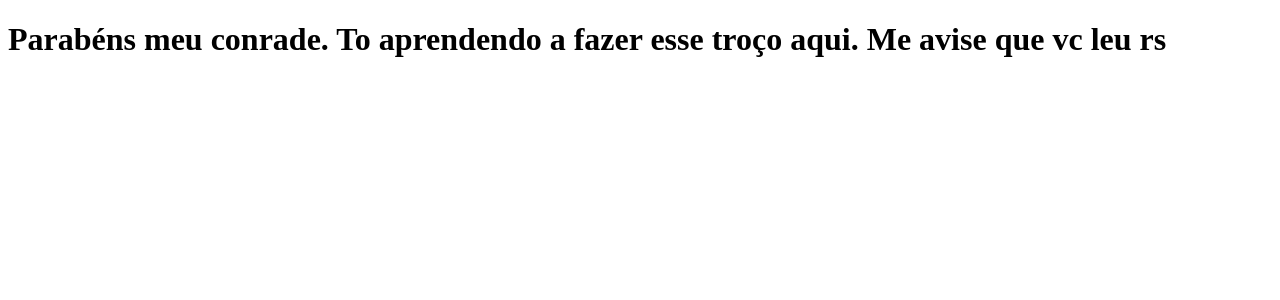
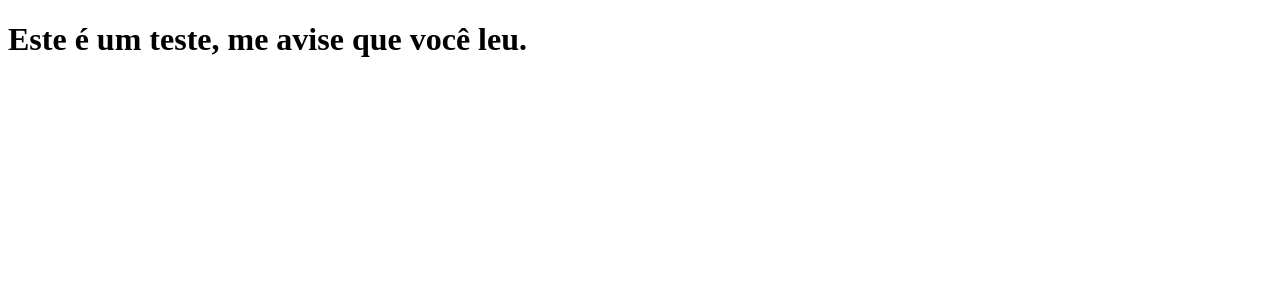
Before and after one commit to jvgasparoni/from-zero, a Next.js app: page / in a window 1280 px wide. Shown: the top 300 px of the page. Built offline with nearby package versions, Linux system fonts and the light colour scheme.

Commit message:
conserta o arquivo pages

```diff
--- a/pages/index.js
+++ b/pages/index.js
@@ -1,7 +1,5 @@
 function Home(){
-    return <h1>Parabéns meu conrade.
-        To aprendendo a fazer esse troço aqui. Me avise que vc leu rs
-    </h1>
+    return <h1> Este é um teste, me avise que você leu.</h1>
 }
 
 export default Home;
```
